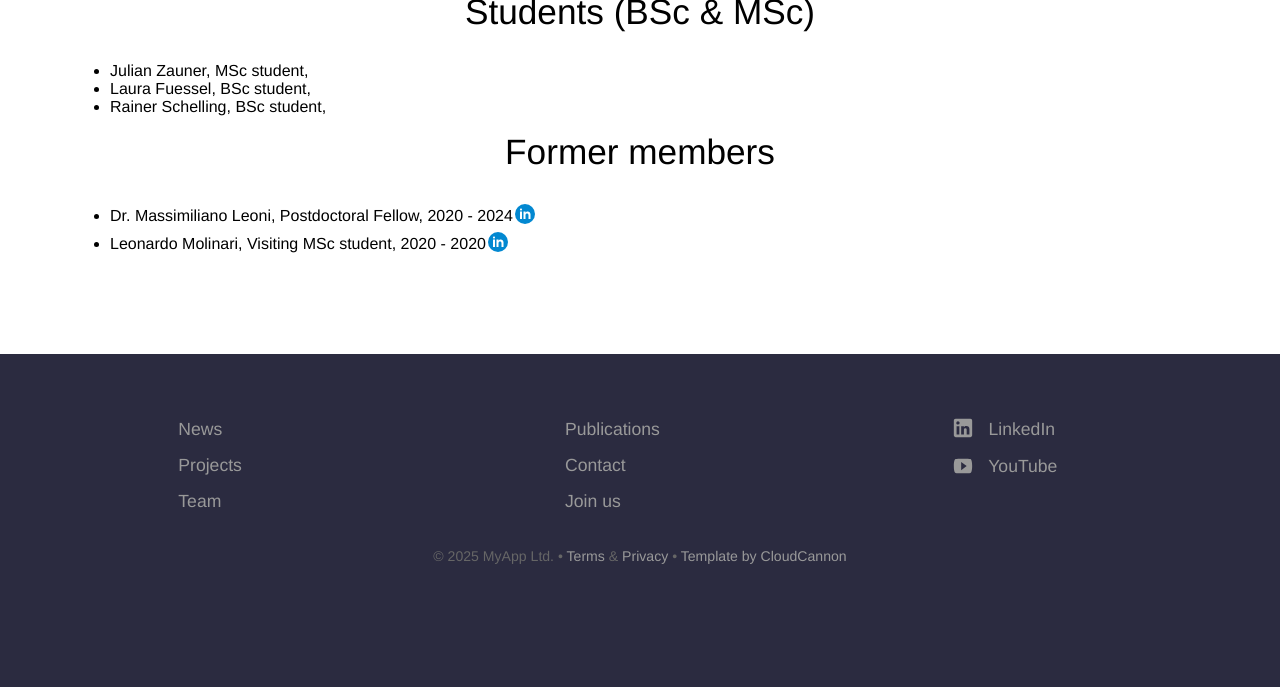
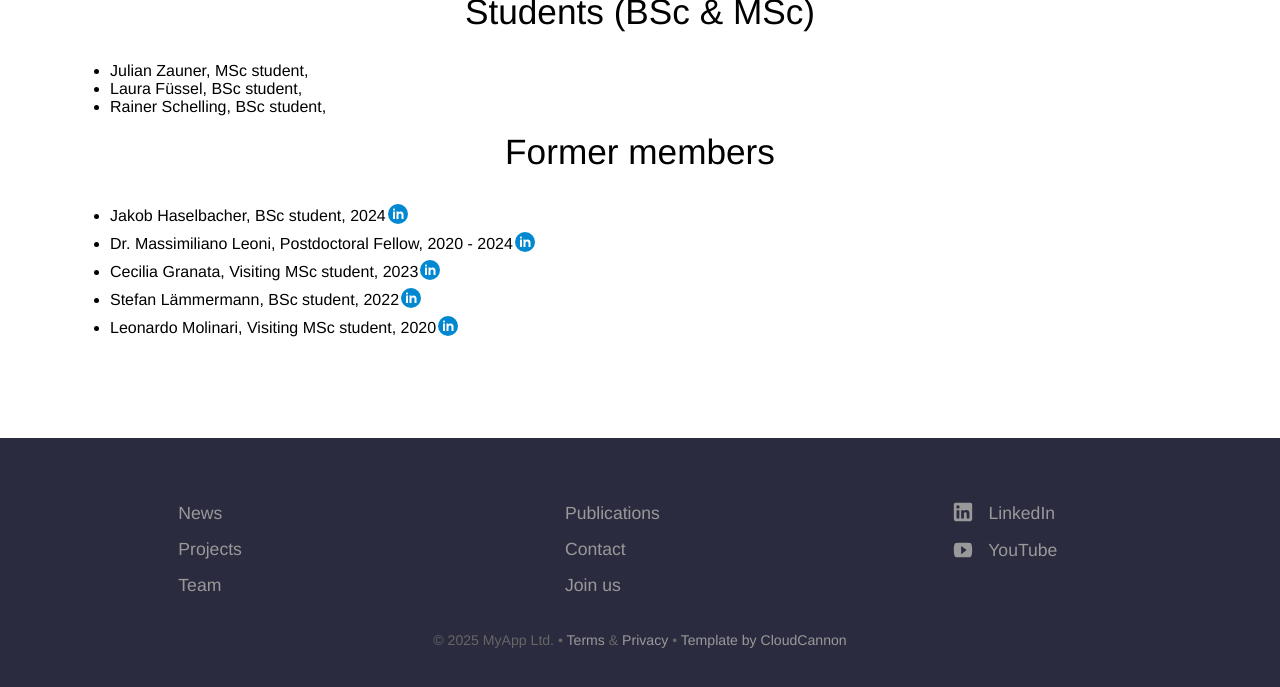
Before and after one commit to linzlabinsilmed/linzlabinsilmed.github.io, a Jekyll site: the page built from team.html, in a window 1280 px wide and 900 px high, scrolled down 890 px, cut to the strip 199-886 px from the top of the window. Built offline with Jekyll 4.4.1, drawn with Linux system fonts in a browser that asks for light colours; before the commit the page ends 1706 px from its top, so only the background shows below that.

Commit message:
Added group members

```diff
--- a/_data/team/former_members.yml
+++ b/_data/team/former_members.yml
@@ -1,8 +1,20 @@
+- name: Jakob Haselbacher
+  position: BSc student
+  years: 2024
+  linkedin: https://www.linkedin.com/in/jakob-haselbacher-8269b1225/
 - name: Dr. Massimiliano Leoni
   position: Postdoctoral Fellow
   years: 2020 - 2024
   linkedin: https://de.linkedin.com/in/massimilianoleoni
+- name: Cecilia Granata
+  position: Visiting MSc student
+  years: 2023
+  linkedin: https://www.linkedin.com/in/cecilia-granata-379b432b3/
+- name: Stefan Lämmermann
+  position: BSc student
+  years: 2022
+  linkedin: https://www.linkedin.com/in/stefan-l%C3%A4mmermann-86a605291/
 - name: Leonardo Molinari
   position: Visiting MSc student
-  years: 2020 - 2020
+  years: 2020
   linkedin: https://www.linkedin.com/in/leonardo-molinari1996/
--- a/_data/team/students.yml
+++ b/_data/team/students.yml
@@ -1,6 +1,6 @@
 - name: Julian Zauner
   position: MSc student
-- name: Laura Fuessel
+- name: Laura Füssel
   position: BSc student
 - name: Rainer Schelling
   position: BSc student
```
